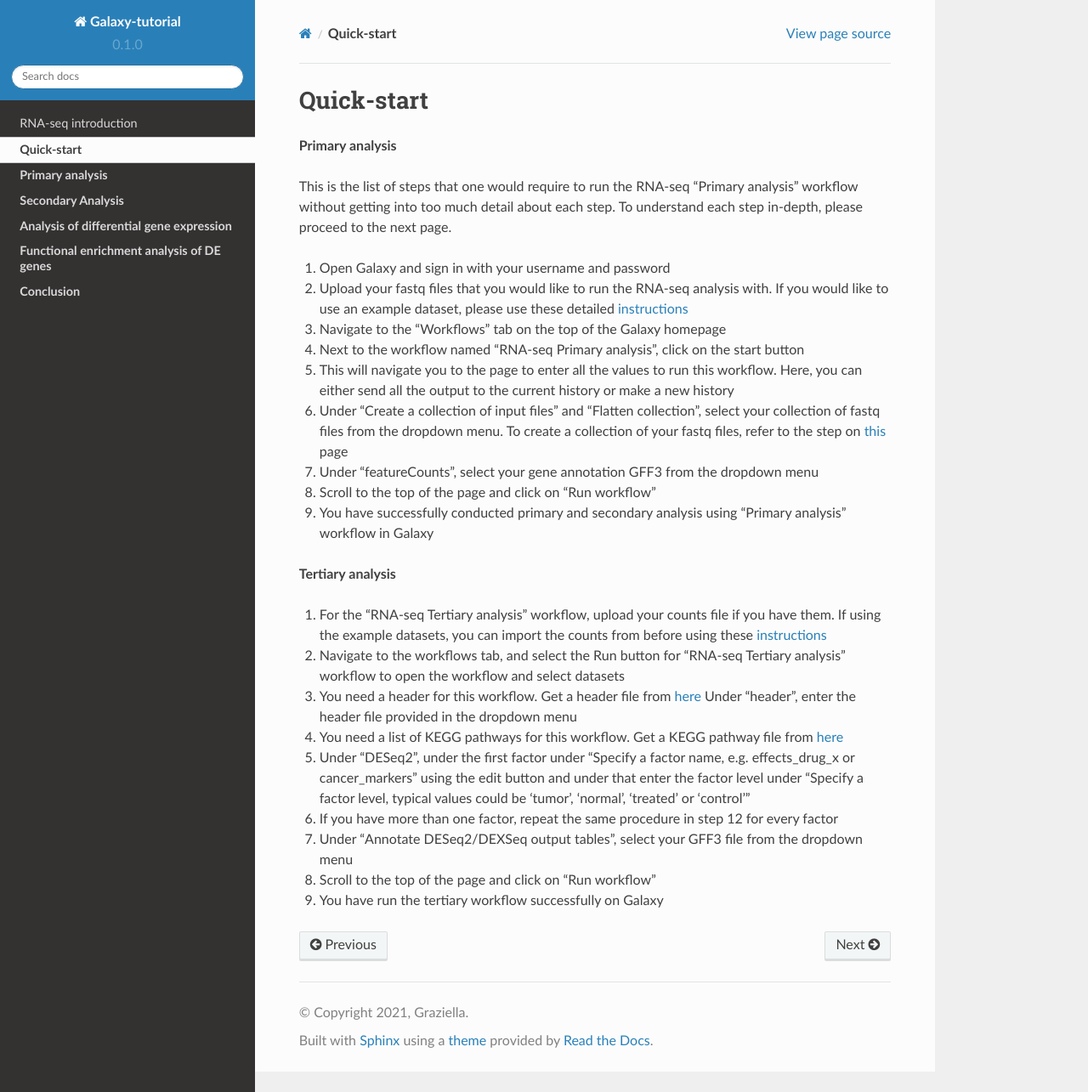
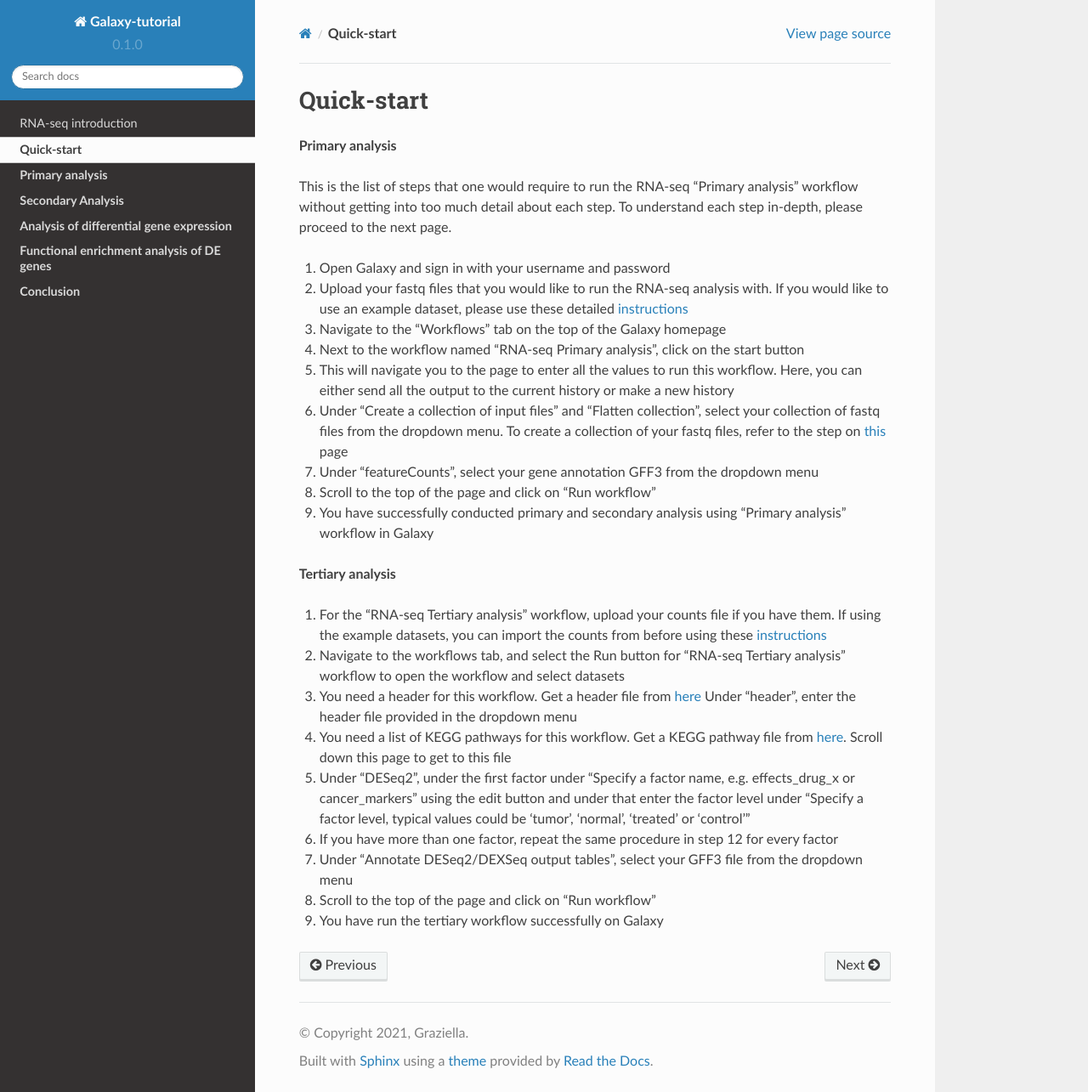
Before and after one commit to CedarsDSN/Galaxy_tutorial, a Sphinx documentation site: the page built from docs/source/Quick-start.rst, in a window 1280 px wide and 1285 px high. Shown: the whole window at 85% size. Built offline with Sphinx 7.4.7 and the Read the Docs theme 2.0.0, drawn with Linux system fonts in a browser that asks for light colours; pages that are not in the unit, such as notebooks, are missing from menus.

Commit message:
Update Quick-start.rst

```diff
--- a/docs/source/Quick-start.rst
+++ b/docs/source/Quick-start.rst
@@ -22,7 +22,7 @@
 1. For the "RNA-seq Tertiary analysis" workflow, upload your counts file if you have them. If using the example datasets, you can import the counts from before using these `instructions <https://artbio.github.io/springday/count/>`_
 2. Navigate to the workflows tab, and select the Run button for "RNA-seq Tertiary analysis" workflow to open the workflow and select datasets
 3. You need a header for this workflow. Get a header file from `here <https://galaxy-tutorial.readthedocs.io/en/latest/Analysis%20of%20Differential%20gene%20expression/Expression%20and%20annotation%20of%20differentially%20expressed%20genes/>`_ Under "header", enter the header file provided in the dropdown menu
-4. You need a list of KEGG pathways for this workflow. Get a KEGG pathway file from `here <https://training.galaxyproject.org/training-material/topics/transcriptomics/tutorials/ref-based/tutorial.html#functional-enrichment-analysis-of-the-de-genes>`_
+4. You need a list of KEGG pathways for this workflow. Get a KEGG pathway file from `here <https://galaxy-tutorial.readthedocs.io/en/latest/Functional%20enrichment%20analysis/KEGG%20pathway%20analysis/>`_. Scroll down this page to get to this file
 5. Under "DESeq2", under the first factor under "Specify a factor name, e.g. effects_drug_x or cancer_markers" using the edit button and under that enter the factor level under "Specify a factor level, typical values could be 'tumor', 'normal', 'treated' or 'control'"
 6. If you have more than one factor, repeat the same procedure in step 12 for every factor
 7. Under "Annotate DESeq2/DEXSeq output tables", select your GFF3 file from the dropdown menu
```
